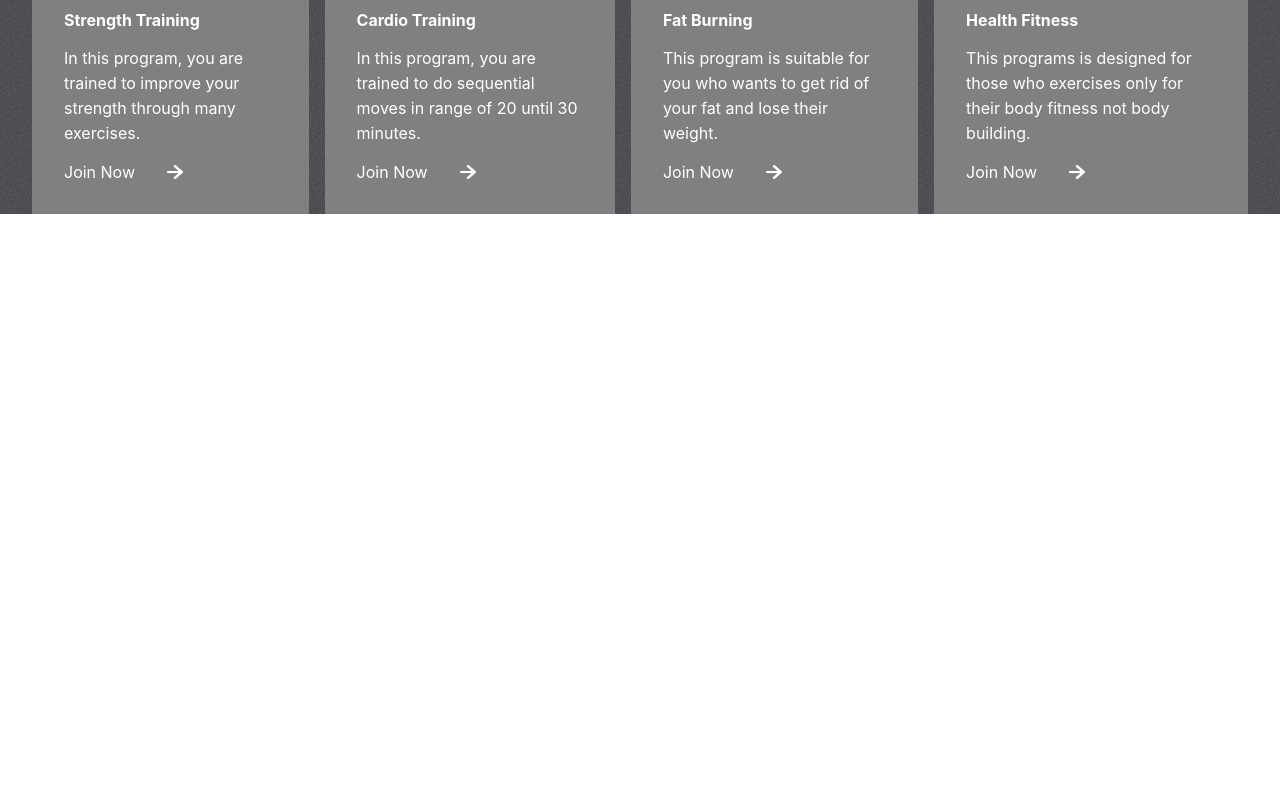
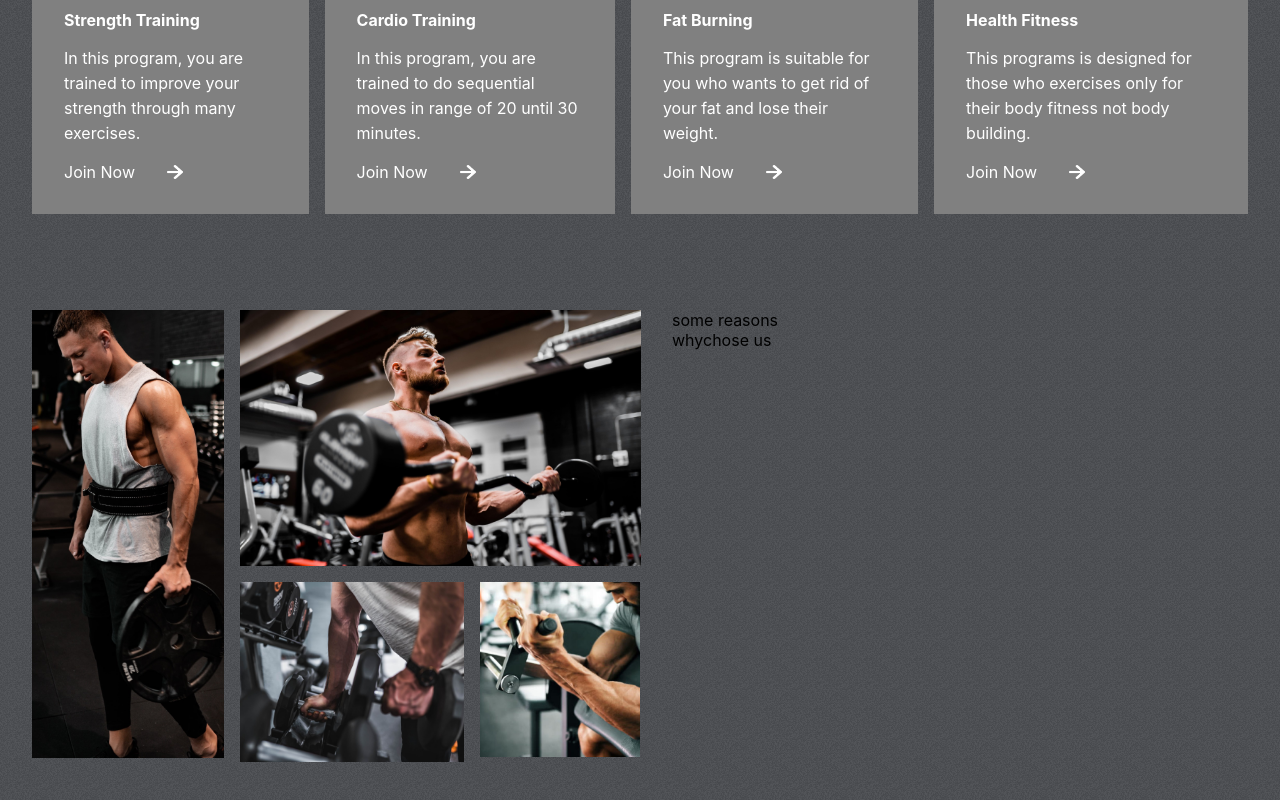
Before and after one commit to DaniilTkach777/gym-website, a React (Create React App) app: page / in a window 1280 px wide. Shown: the part 1002-1802 px from the top of the page. Before the commit the page ends 1216 px from the top, so only its background shows below. Built offline with nearby package versions, Linux system fonts and the light colour scheme.

Commit message:
Reasons added

```diff
--- a/src/App.js
+++ b/src/App.js
@@ -1,11 +1,13 @@
 import './App.css';
-import Hero from './components/Hero/Hero';
-import Programs from './components/Programs/Programs';
+import Hero from './components/Hero/Hero' ;
+import Programs from './components/Programs/Programs' ;
+import Reasons from './components/Reasons/Reasons' ;
 function App() {
   return (
     <div className="App">
           <Hero/>
           <Programs/>
+          <Reasons/>
     </div>
   );
 }
--- /dev/null
+++ b/src/components/Reasons/Reasons.css
@@ -0,0 +1,46 @@
+.Reasons {
+    display: flex;
+    gap: 2rem;
+    padding: 0 2rem;
+}
+
+.left-r {
+    flex: 1 1;
+    display: grid;
+    grid-template-columns: repeat(3, 1fr);
+    gap: 1rem;
+    grid-auto-rows: 1fr;
+}
+
+.left-r>img{
+    object-fit: cover;
+}
+
+.left-r>:nth-child(1){
+    width: 12rem;
+    grid-row: 1/3;
+    height: 28rem;
+}
+
+.left-r>:nth-child(2){
+    width: auto;
+    height: 16rem;
+    grid-column: 2/4;
+}
+
+.left-r>:nth-child(3){
+    width: 14rem;
+    grid-column: 2/3;
+    grid-row: 2;
+}
+
+.left-r>:nth-child(4){
+    width: 10rem;
+    grid-row: 2;
+    grid-column: 3/4;
+}
+
+.right-r{
+    flex: 1 1;
+
+}
--- /dev/null
+++ b/src/components/Reasons/Reasons.jsx
@@ -0,0 +1,31 @@
+import React from 'react';
+import './Reasons.css' ;
+import image1 from "../../assets/image1.png" ;
+import image2 from "../../assets/image2.png" ;
+import image3 from "../../assets/image3.png" ;
+import image4 from "../../assets/image4.png" ;
+import nb from '../../assets/nb.png' ;
+import adidas from '../../assets/nike.png' ;
+import tick from "../../assets/tick.png" ;
+const Reasons = () => {
+    return (
+        <div className="Reasons" id='reasons'>
+            <div className="left-r">
+                <img src={image1} alt="" />
+                <img src={image2} alt="" />
+                <img src={image3} alt="" />
+                <img src={image4} alt="" />
+            </div>
+            <div className="right-r">
+                <span>some reasons</span>
+
+                <div>
+                    <span>why</span>
+                    <span>chose us</span>
+                </div>
+            </div>
+        </div>
+    )
+}
+
+export default Reasons
```
